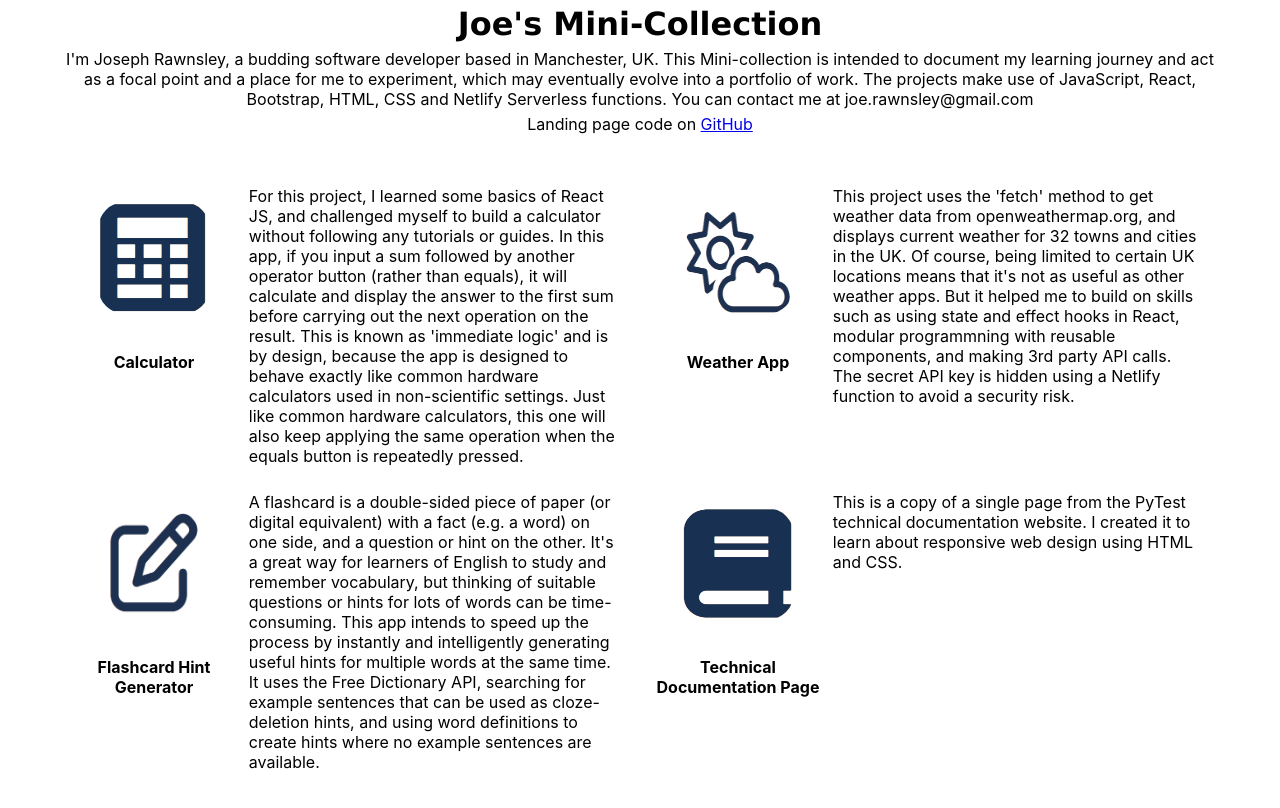
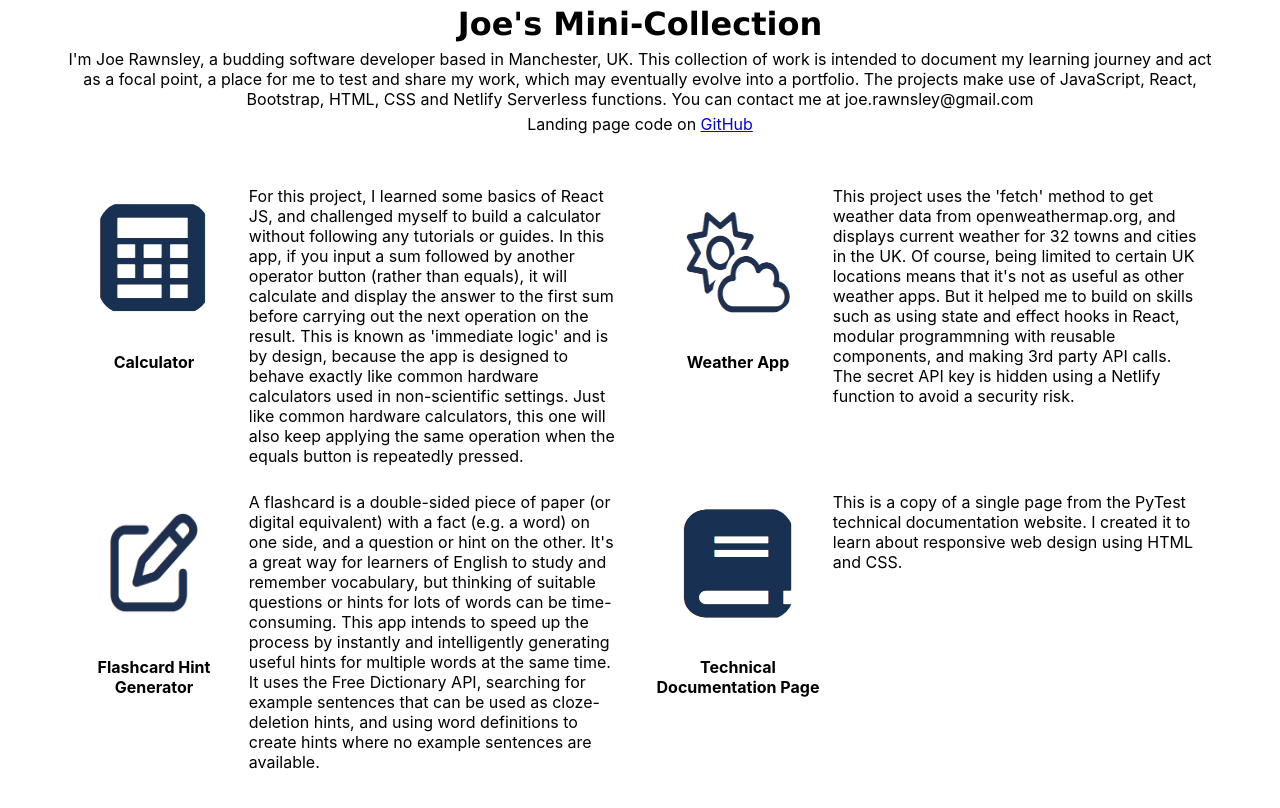
Before and after one commit to J-Rawnsley/mini-collection-v2, a React (Create React App) app: page / in a window 1280 px wide. Shown: the top 808 px of the page. Built offline with nearby package versions, Linux system fonts and the light colour scheme.

Commit message:
updated blurb

```diff
--- a/src/blurb.js
+++ b/src/blurb.js
@@ -4,7 +4,7 @@ const Blurb = () => {
   return (
     <div className="main-element">
         <p className="blurb">
-        I'm Joseph Rawnsley, a budding software developer based in Manchester, UK. This Mini-collection is intended to document my learning journey and act as a focal point and a place for me to experiment, which may eventually evolve into a portfolio of work. The projects make use of JavaScript, React, Bootstrap, HTML, CSS and Netlify Serverless functions. You can contact me at joe.rawnsley@gmail.com
+        I'm Joe Rawnsley, a budding software developer based in Manchester, UK. This collection of work is intended to document my learning journey and act as a focal point, a place for me to test and share my work, which may eventually evolve into a portfolio. The projects make use of JavaScript, React, Bootstrap, HTML, CSS and Netlify Serverless functions. You can contact me at joe.rawnsley@gmail.com
         </p>
     </div>
   )
```
